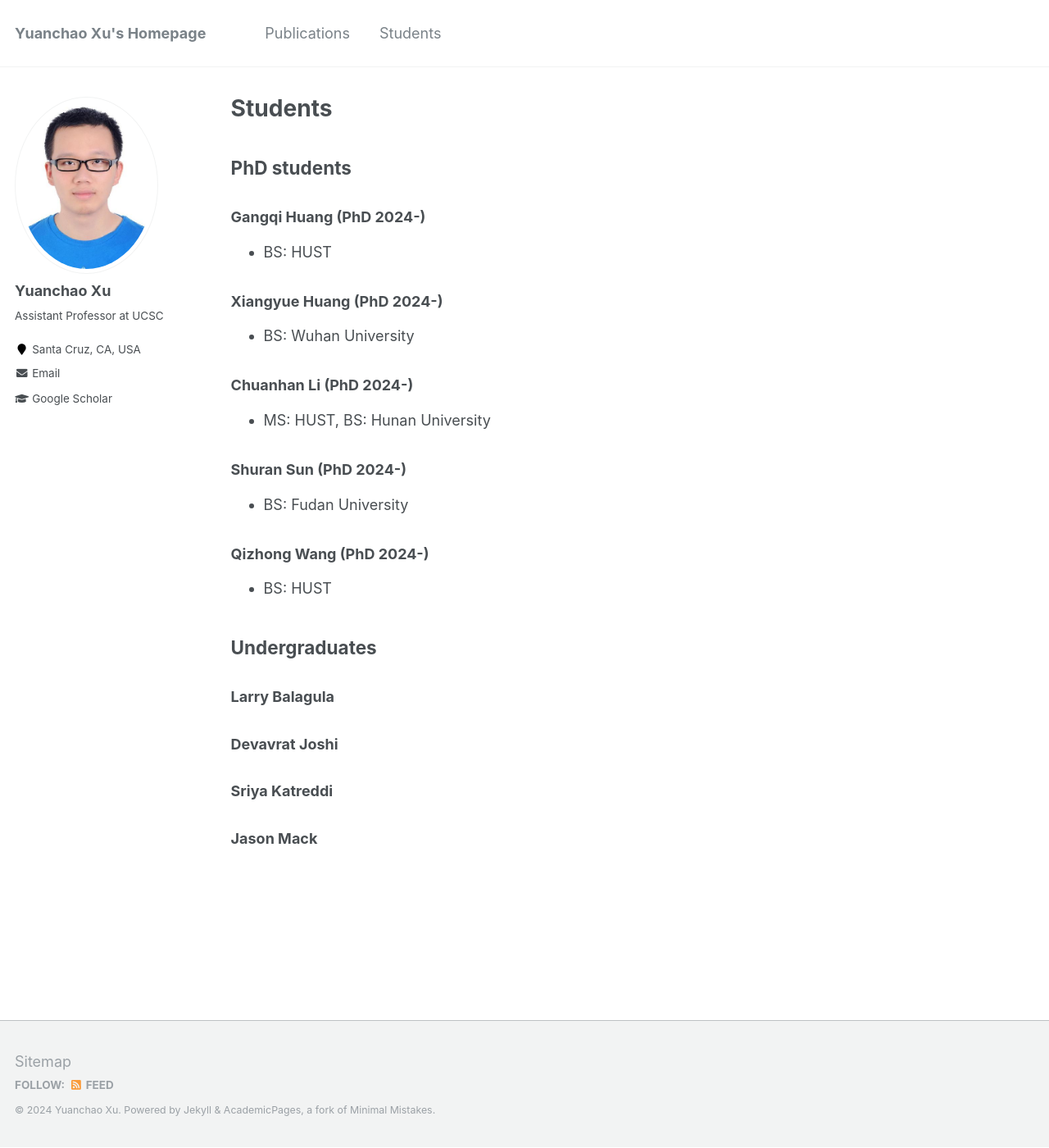
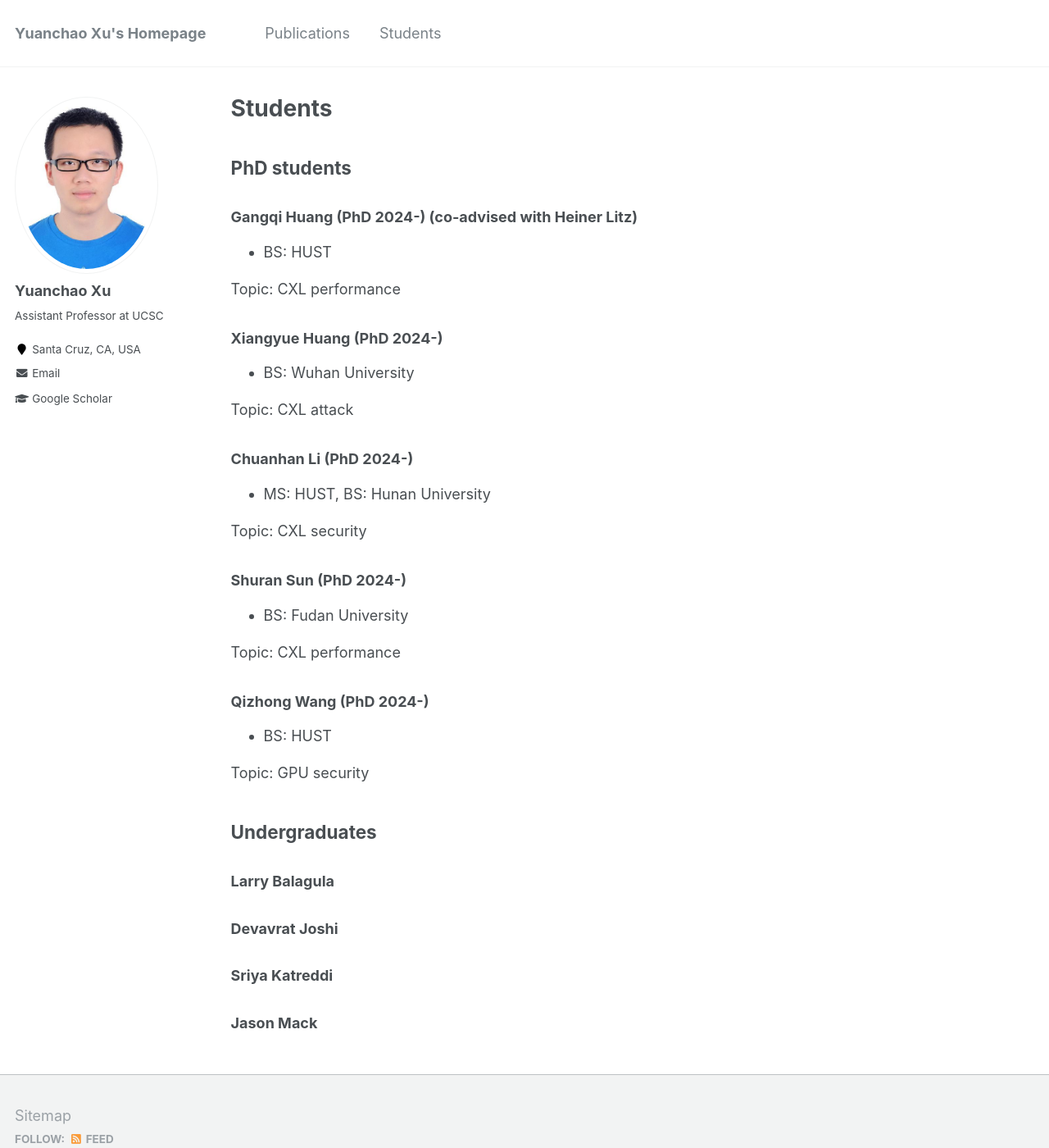
Before and after one commit to yuanchaoxu6/yuanchaoxu6.github.io, a Jekyll site: the page built from _pages/students.md, in a window 1280 px wide and 1400 px high. Shown: the whole window at 82% size. Built offline with Jekyll 4.4.1, drawn with Linux system fonts in a browser that asks for light colours.

Commit message:
Update students.md

```diff
--- a/_pages/students.md
+++ b/_pages/students.md
@@ -7,25 +7,35 @@ author_profile: true
 
 ## PhD students
 
-### Gangqi Huang (PhD 2024-)
+### Gangqi Huang (PhD 2024-) (co-advised with Heiner Litz)
 
 - BS: HUST
+
+Topic: CXL performance
 
 ### Xiangyue Huang (PhD 2024-)
 
 - BS: Wuhan University
 
+Topic: CXL attack
+
 ### Chuanhan Li (PhD 2024-)
 
 - MS: HUST, BS: Hunan University
+
+Topic: CXL security
 
 ### Shuran Sun (PhD 2024-)
 
 - BS: Fudan University
 
+Topic: CXL performance
+
 ### Qizhong Wang (PhD 2024-)
 
 - BS: HUST
+
+Topic: GPU security
 
 ## Undergraduates
 
```
